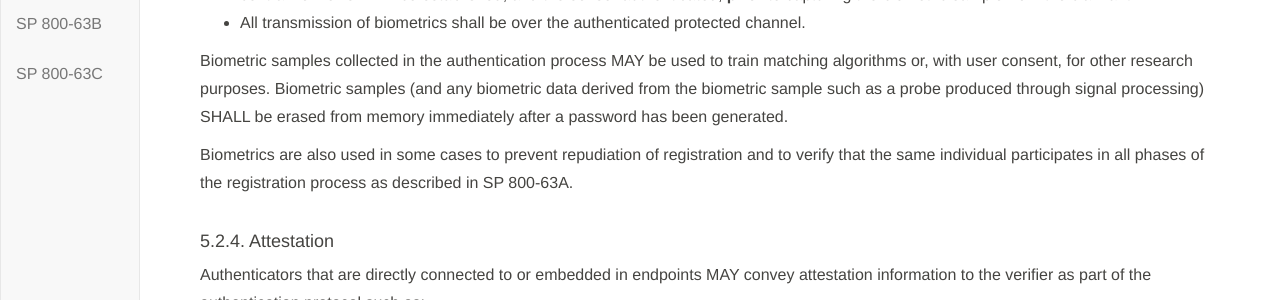
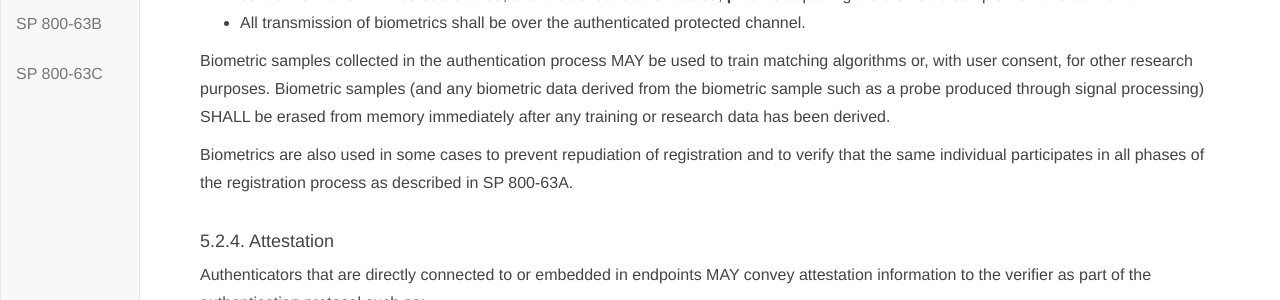
Before and after one commit to usnistgov/800-63-3, a Jekyll site: the page built from sp800-63b/sec5_authenticators.md, in a window 1280 px wide and 900 px high, scrolled down 11238 px. Shown: the part 208-508 px from the top of the window. Built offline with Jekyll 4.4.1, drawn with Linux system fonts in a browser that asks for light colours; our own code applies the rules of GitHub Pages for plain Markdown files.

Commit message:
Correct biometric retention requirement; typo fix.

```diff
--- a/sp800-63b/sec5_authenticators.md
+++ b/sp800-63b/sec5_authenticators.md
@@ -363,7 +363,7 @@ If matching is performed centrally:
 * An authenticated protected channel between sensor (or integral unit containing endpoint and sensor that resists sensor replacement) and central verifier SHALL be established, and the sensor authenticated, **prior** to capturing the biometric sample from the claimant.
 * All transmission of biometrics shall be over the authenticated protected channel.
 
-Biometric samples collected in the authentication process MAY be used to train matching algorithms or, with user consent, for other research purposes. Biometric samples (and any biometric data derived from the biometric sample such as a probe produced through signal processing) SHALL be erased from memory immediately after a password has been generated.
+Biometric samples collected in the authentication process MAY be used to train matching algorithms or, with user consent, for other research purposes. Biometric samples (and any biometric data derived from the biometric sample such as a probe produced through signal processing) SHALL be erased from memory immediately after any training or research data has been derived.
 
 Biometrics are also used in some cases to prevent repudiation of registration and to verify that the same individual participates in all phases of the registration process as described in SP 800-63A.
 
```
Also changed, not shown: sp800-63b/sec4_aal.md (+1 -1 lines).
